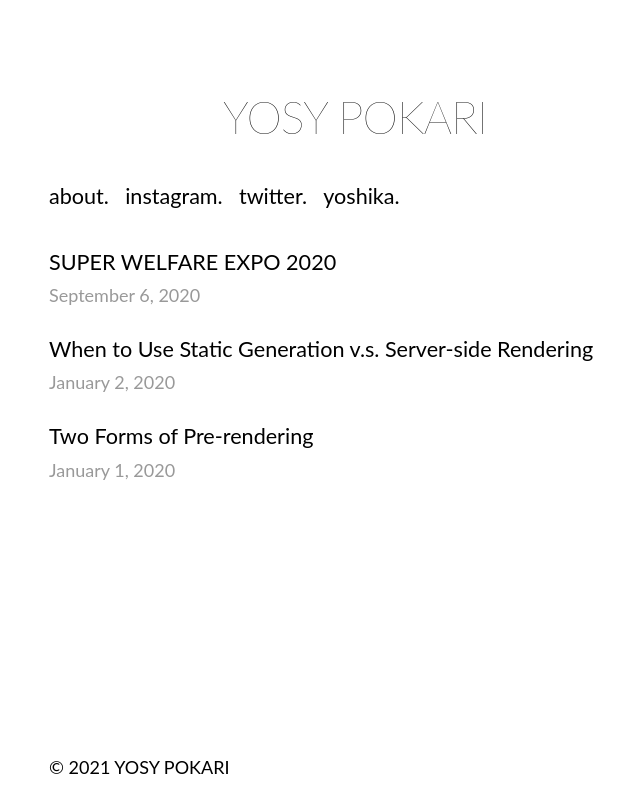
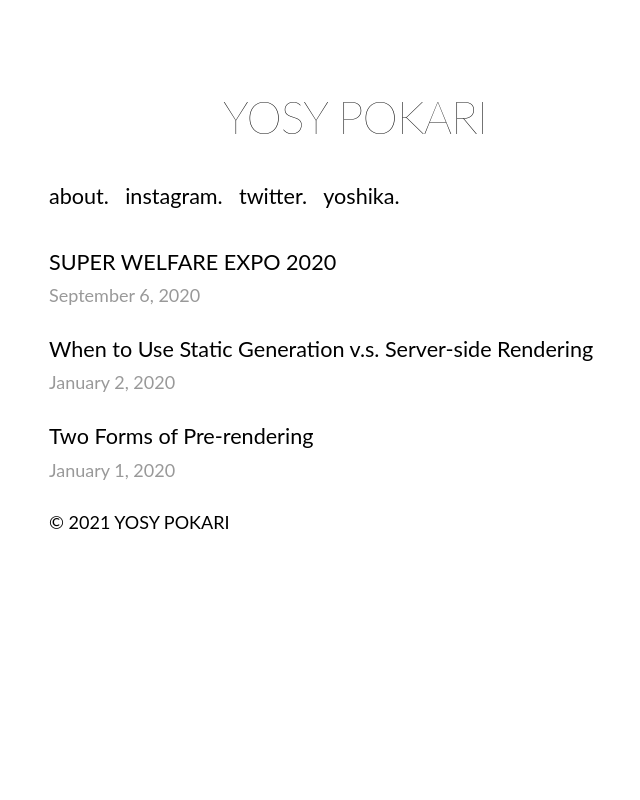
Before and after one commit to pokaryosy/mypage, a Next.js app: page / in a window 1280 px wide. Shown: the whole page, without its empty margins (285-925 px from the left). Built offline with nearby package versions, Linux system fonts and the light colour scheme.

Commit message:
171 commits

```diff
--- a/styles/utils.module.css
+++ b/styles/utils.module.css
@@ -73,8 +73,7 @@
 
 .video{
   width:100%;
-  padding-bottom: 56.25%;
-  display: inline-block;
+  line-height: 56.25%;
   height:0px;
   position: relative;
   }
@@ -86,8 +85,7 @@
 
 
   .footer{
-  position: initial;
-  text-align: center;
-  position: absolute;
+    margin-left: auto;
+    margin-right: auto;
   bottom: 0;
 }
```
